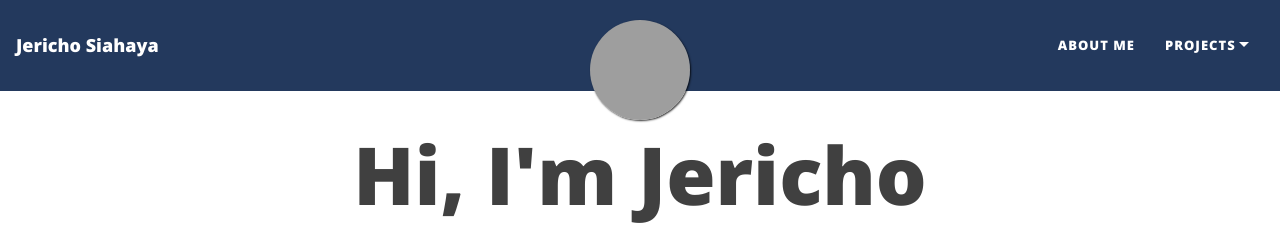
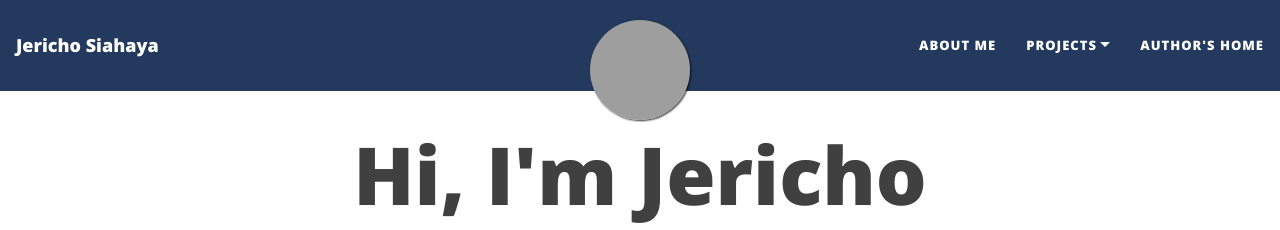
Before and after one commit to jerichosiahaya/jerichosiahaya.github.io, a Jekyll site: the page built from index.html, in a window 1280 px wide. Shown: the top 230 px of the page. Built offline with Jekyll 4.4.1, drawn with Linux system fonts in a browser that asks for light colours; nearby versions of some CDN libraries; the list of posts is cut into pages by our own code; grey boxes are pictures that could not be loaded.

Commit message:
Update _config.yml

```diff
--- a/_config.yml
+++ b/_config.yml
@@ -16,8 +16,9 @@
 navbar-links:
   About Me: "aboutme"
   Projects:
-    - U-Bus: "https://jerichosiahaya.github.io/umn-bus/"
-    - Bengkelin: "https://github.com/jerichosiahaya/bengkelin"
+    - Beautiful Jekyll: "https://beautifuljekyll.com"
+    - Learn markdown: "https://www.markdowntutorial.com/"
+  Author's home: "https://deanattali.com"
 
 
 # --- Logo --- #
```
